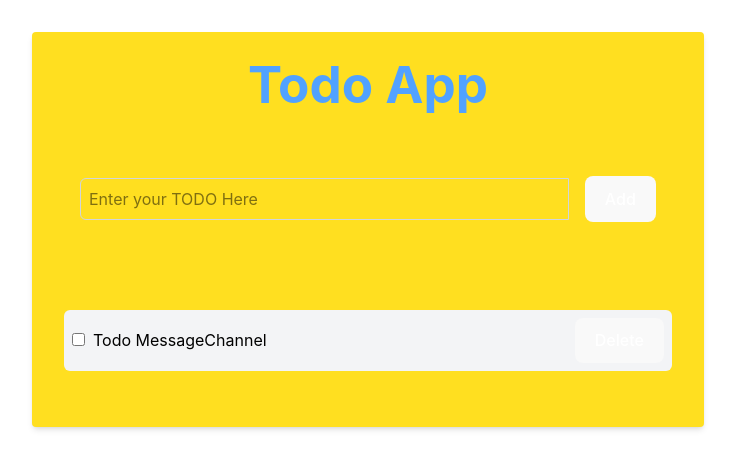
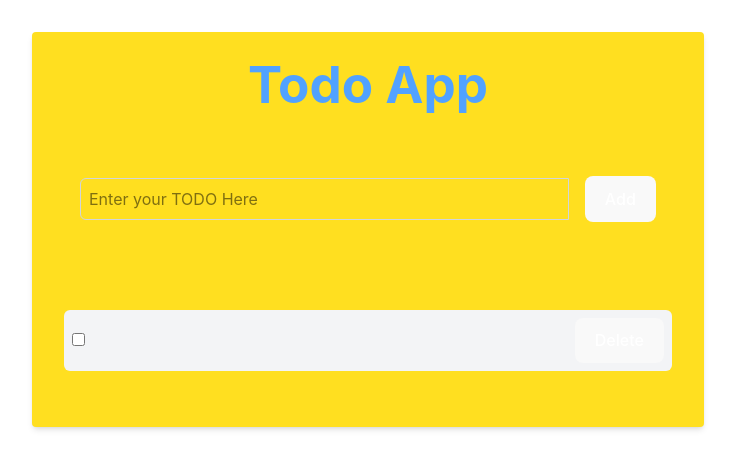
Before and after one commit to Vipul2345/js-projects, a React (Vite) app in the folder context-todo/: page / in a window 1280 px wide. Shown: the top 468 px of the page, without its empty margins (272-1007 px from the left). Built offline with nearby package versions, Linux system fonts and the light colour scheme.

Commit message:
Implemented the add functionality

```diff
--- a/context-todo/src/App.jsx
+++ b/context-todo/src/App.jsx
@@ -9,6 +9,7 @@ function App() {
     const id = Date.now();
     setTodos((prev) => [{ id: Date.now(), ...todo }, ...prev]);
   };
+
   return (
     <>
       <div className="min-h-screen min-w-screen py-8">
@@ -21,9 +22,7 @@ function App() {
           </div>
 
           <div className="p-4 rounded-md mb-4">
-            <Item
-              todo={{ id: 1, todo: "Todo MessageChannel", completed: false }}
-            />
+            <Item todo={todos} />
           </div>
         </div>
       </div>
```
